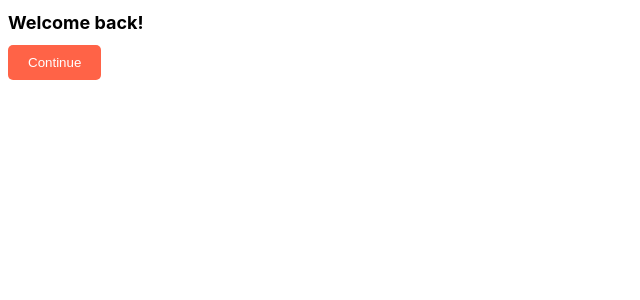
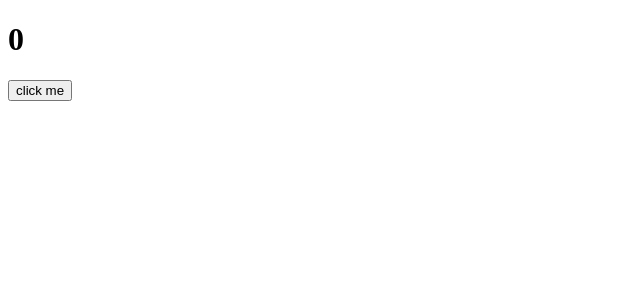
Before and after one commit to tthugy/myReact, a React (Create React App) app in the folder myreact/: page / in a window 1280 px wide. Shown: the top 300 px of the page, without its empty margins (0-640 px from the left). Built offline with nearby package versions, Linux system fonts and the light colour scheme; the HTML template or start-up script is replaced by a standard one.

Commit message:
useEffect

```diff
--- a/myreact/src/App.js
+++ b/myreact/src/App.js
@@ -1,11 +1,16 @@
-import Button from "./Button";
-import styles from "./App.module.css";
+import { useState, useEffect } from "react";
 
 function App() {
+  const [counter, setValue] = useState(0);
+  const onClick = () => setValue((prev) => prev + 1);
+  console.log("I run all the time");
+  useEffect(() => {
+    console.log("CALL THE API...");
+  }, []);
   return (
     <div>
-      <h1 className={styles.title}>Welcome back!</h1>
-      <Button text={"Continue"}/>
+      <h1>{counter}</h1>
+      <button onClick={onClick}>click me</button>
     </div>
   );
 }
```
